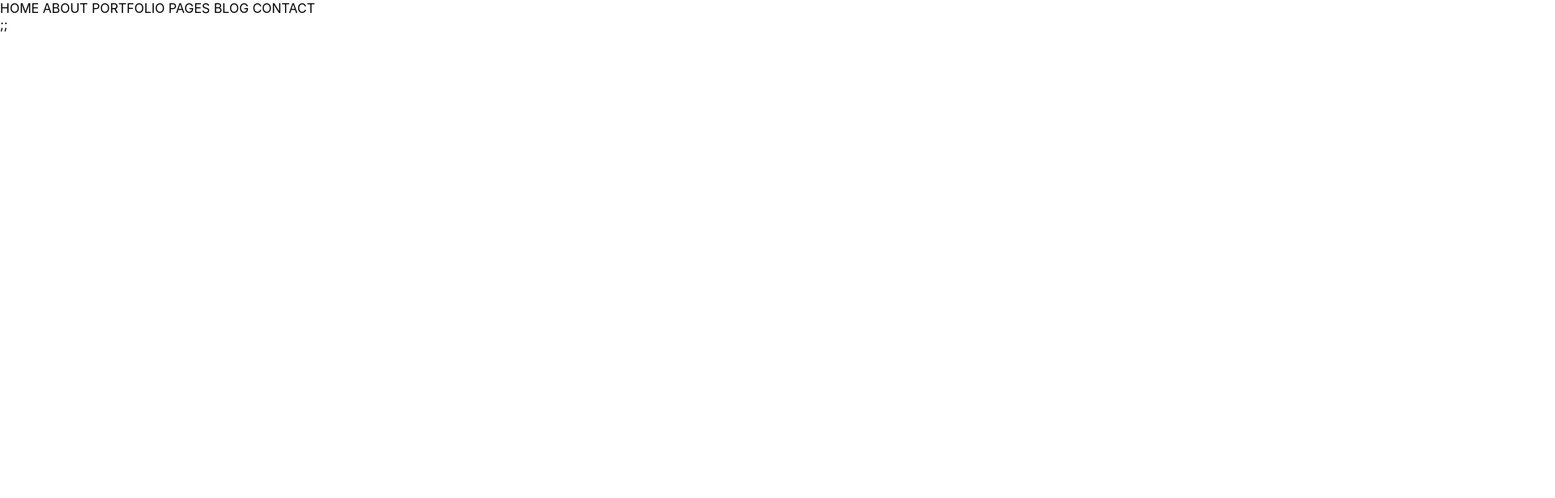
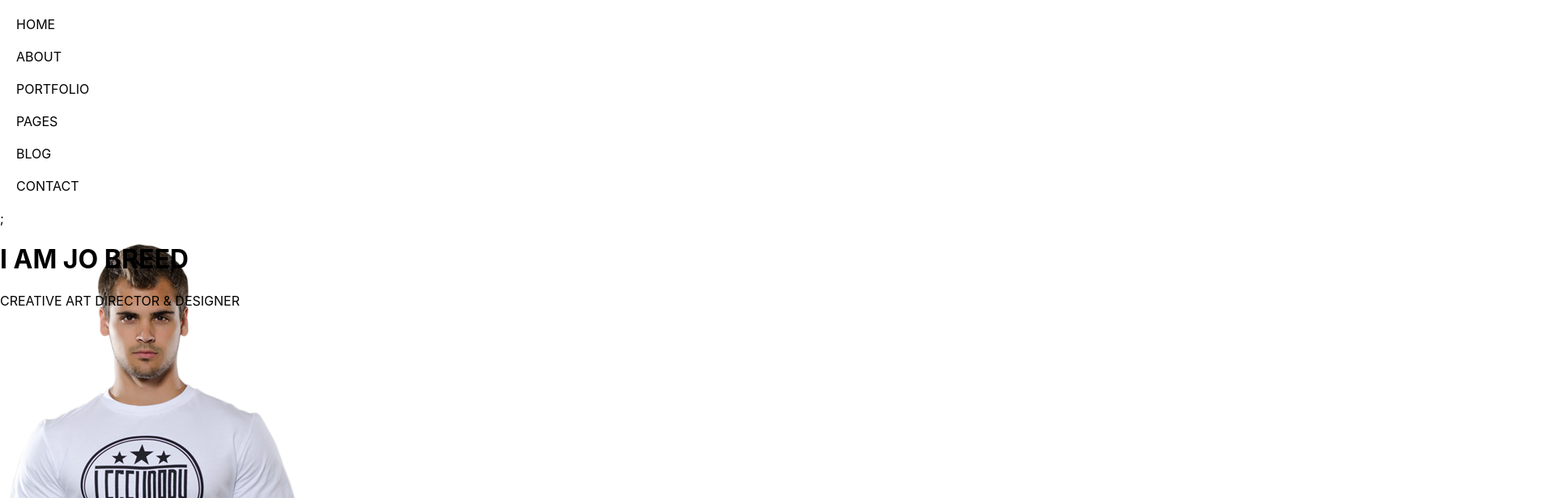
Before and after one commit to faticoco/practice-website-, a React (Create React App) app: page / in a window 1280 px wide. Shown: the top 616 px of the page at 81% size, 1920 px wide, since content can reach past the window. Built offline with nearby package versions, Linux system fonts and the light colour scheme.

Commit message:
added picture in background and in process to add spaces in bwtween menu elements

```diff
--- a/src/App.js
+++ b/src/App.js
@@ -1,6 +1,5 @@
-import logo from './logo.svg';
 import './App.css';
-
+import Background from './jobreed.png'
 
 //component added
 const Hello = ({ arr }) => {
@@ -8,30 +7,30 @@ const Hello = ({ arr }) => {
         <div >
             {
                 arr.map(title => {
-                    return <div style={{ display: 'inline' }} key={title}>{title}   </div>    //printing the array using map function
+                    return <div style={{ display: 'inline' }, { margin :20 }} key={title}>{title}   </div>    //printing the array using map function
                 })
             }
         </div>
     )
 }
-//
+//adding image in background
+var backgroundimage = {
+    width: "500%",
+    height: "800px",
+    backgroundRepeat: 'no-repeat',
+    backgroundImage: "url(" + Background + ")",
+};
 
 //adding divs on the page
-const adding_divs_home_page =()=>
+const Adding_divs_home_page =()=>
 {
-    <style >
-        .bgimg
-        {
-            <img src="pink.jpg" width="500" height="600"/>
-        }
-    </style>
 
     return (
-        <div class="bgimg">
-        <h2>This is a heading in a div element</h2>
-        <p>This is some text in a div element.</p>
-    </div>
-        )
+        <div style={backgroundimage }>
+            <h1>I AM JO BREED</h1>
+            <p>CREATIVE ART DIRECTOR & DESIGNER</p>
+        </div>
+    )
 }
 
 
@@ -44,7 +43,7 @@ function App() {
       <div>
 
             <Hello arr={arr} />;
-            <adding_divs_home_page />;
+            <Adding_divs_home_page />;
      </div>
 
   );
```
Also changed, not shown: src/jobreed.png (added), src/pink.jpg (deleted).
